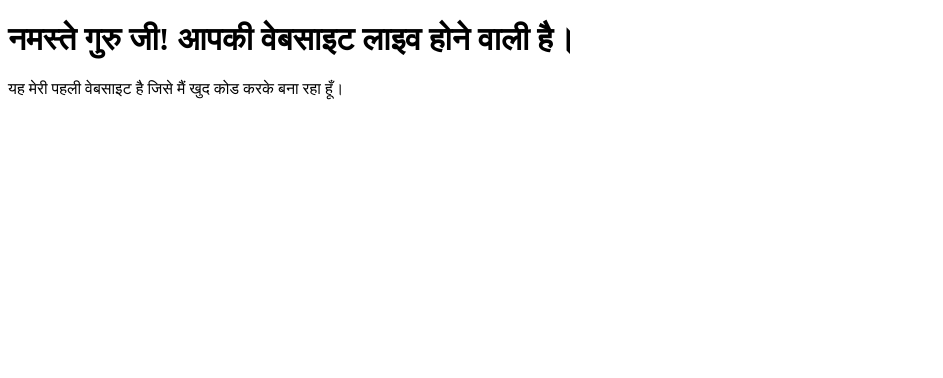
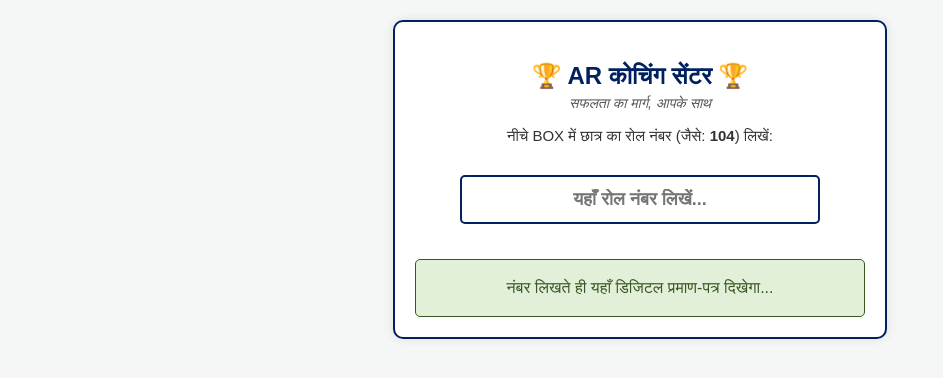
Before and after one commit to tbrkusum/Ateshkumar, a plain HTML site: page index.html in a window 1280 px wide. Shown: the whole page, without its empty margins (0-943 px from the left). Drawn offline with Linux system fonts and the light colour scheme.

Commit message:
Update index.html

```diff
--- a/index.html
+++ b/index.html
@@ -3,12 +3,53 @@
 <head>
     <meta charset="UTF-8">
     <meta name="viewport" content="width=device-width, initial-scale=1.0">
-    <title>मेरी पहली वेबसाइट</title>
+    <title>AR Coaching Result Portal</title>
+    <style>
+        body { font-family: Arial, sans-serif; text-align: center; background-color: #f4f7f6; padding: 20px; margin: 0; }
+        .container { background: white; padding: 20px; border-radius: 10px; max-width: 450px; margin: auto; box-shadow: 0px 0px 10px rgba(0,0,0,0.1); border: 2px solid #002060; }
+        h2 { color: #002060; margin-bottom: 5px; font-size: 24px; }
+        .tagline { font-style: italic; color: #555; margin-top: 0; font-size: 14px; }
+        input { width: 80%; padding: 12px; margin: 15px 0; border: 2px solid #002060; border-radius: 5px; font-size: 18px; text-align: center; font-weight: bold; box-sizing: border-box; }
+        .result-box { margin-top: 20px; padding: 15px; border-radius: 5px; font-size: 16px; line-height: 1.6; background-color: #e2f0d9; color: #385723; border: 1px solid #385723; text-align: left; }
+    </style>
 </head>
 <body>
 
-    <h1>नमस्ते गुरु जी! आपकी वेबसाइट लाइव होने वाली है।</h1>
-    <p>यह मेरी पहली वेबसाइट है जिसे मैं खुद कोड करके बना रहा हूँ।</p>
+<div class="container">
+    <h2>🏆 AR कोचिंग सेंटर 🏆</h2>
+    <p class="tagline">सफलता का मार्ग, आपके साथ</p>
+    <p style="font-size: 15px; color: #333;">नीचे BOX में छात्र का रोल नंबर (जैसे: <b>104</b>) लिखें:</p>
+
+    <input type="text" id="rollInput" oninput="checkResult()" placeholder="यहाँ रोल नंबर लिखें...">
+
+    <div class="result-box">
+        <div id="result" style="text-align: center;">नंबर लिखते ही यहाँ डिजिटल प्रमाण-पत्र दिखेगा...</div>
+    </div>
+</div>
+
+<script>
+function checkResult() {
+    var roll = document.getElementById("rollInput").value.trim();
+    var resultDiv = document.getElementById("result");
+
+    var students = {
+        "101": "<b>छात्र:</b> अमित कुमार <br> <b>विषय:</b> Biology <br> <b>नंबर:</b> 95/100 <br> <b>स्टेटस:</b> PASS 🎉",
+        "102": "<b>छात्र:</b> राहुल सिंह <br> <b>विषय:</b> Biology <br> <b>नंबर:</b> 88/100 <br> <b>स्टेटस:</b> PASS 🎉",
+        "104": "<b>🏅 योग्यता प्रमाण-पत्र 🏅</b><br><div style='border-top:1px dashed #385723; margin:5px 0;'></div><b>छात्र का नाम:</b> रामू कुमार <br><b>परीक्षा:</b> मुख्य परीक्षा (AR कोचिंग) <br><b>विषय:</b> हिंदी, English, गणित, GK, Science <br><b>कुल प्राप्त अंक:</b> 75/100 <br><b>सत्यापन:</b> VERIFIED By Atesh Sir ✔️"
+    };
+
+    if (roll === "") {
+        resultDiv.style.textAlign = "center";
+        resultDiv.innerHTML = "नंबर लिखते ही यहाँ डिजिटल प्रमाण-पत्र दिखेगा...";
+    } else if (students[roll]) {
+        resultDiv.style.textAlign = "left";
+        resultDiv.innerHTML = students[roll];
+    } else {
+        resultDiv.style.textAlign = "center";
+        resultDiv.innerHTML = "<span style='color:red; font-weight:bold;'>गलत रोल नंबर! दोबारा चेक करें।</span>";
+    }
+}
+</script>
 
 </body>
 </html>
```
